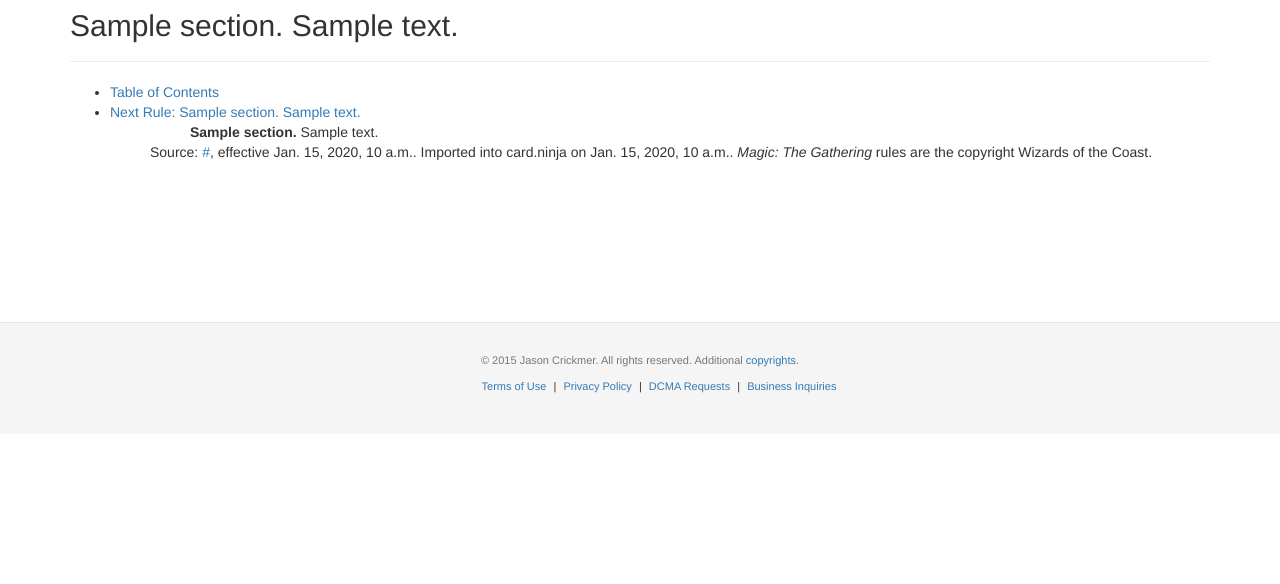
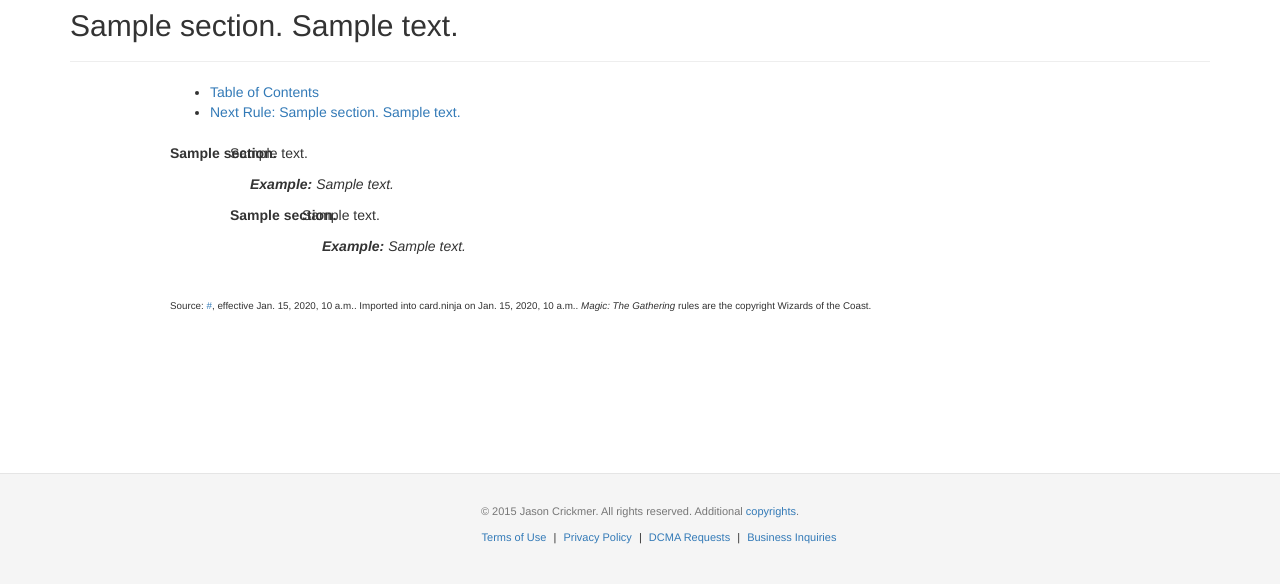
Before and after one commit to jcrickmer/mtgdbpy, a Django app: template rules/templates/rules/rule.html in a window 1280 px wide. Shown: the part 51-635 px from the top of the page. Run offline with Django 3.2, Linux system fonts and the light colour scheme; the template is opened without the code that fills it: most values are stand-ins (such as "Sample title", 1, 10 or a date in 2020); data that the repository does not hold is empty; some libraries are stand-ins or nearby versions.

Commit message:
More visual polish to rules. Sorting was a problem when second subsection was multiple characters, so added a sort field and re-imported the rules. Provided linking between rule references.

```diff
--- a/cn/cn.css
+++ b/cn/cn.css
@@ -307,11 +307,43 @@ div.card-tile {
 }
 ol.rules {
   list-style-type: none;
+  padding-left: 0px;
 }
 li.rule {
-  padding-left: 40px ;
-  text-indent: -40px ;
+  padding-left: 60px;
+  text-indent: -60px;
+  margin-top: 11px;
 }
 .rules-section-number {
   font-weight: bold;
 }
+li.rule ol.rules li.rule {
+  padding-left: 72px;
+  text-indent: -72px;
+}
+li.rule span.rules-section-number {
+  float:left;
+  width: 60px;
+}
+li.rule ol.rules li.rule span.rules-section-number {
+  float:left;
+  width: 72px;
+}
+
+li.example {
+  padding-left: 0px;
+  text-indent: 0px;
+  margin-top: 11px;
+  font-style: italic;
+}
+li.rule ol.rules li.example {
+  padding-left: 0px;
+  text-indent: 0px;
+}
+ol.examples {
+  list-style-type: none;
+  padding-left: 20px;
+}
+span.example-label {
+  font-weight: bold;
+}
--- a/rules/templates/rules/rule.html
+++ b/rules/templates/rules/rule.html
@@ -4,6 +4,8 @@
 {% block pagetitle %}{{rule.section}}. {{rule.rule_text | safe}}{% endblock %}
 
 {% block content %}
+  <div class="row">
+    <div class="col-xs-12 col-md-offset-1 col-md-10">
       <ul>
         <li><a href="{% url 'rules:index' %}">Table of Contents</a></li>
         {% if previous_rule %}
@@ -13,14 +15,51 @@
           <li><a href="{% url 'rules:showsection' next_rule.section %}">Next Rule: {{next_rule.section}}. {{next_rule.rule_text | safe}}</a></li>
         {% endif %}
       <ul>
+    </div>
+  </div>
+  <div class="row">
+    <div class="col-xs-12 col-md-offset-1 col-md-10">
       <ol class="rules">
         {% for child in rule.children %}
-<li class="rule"><span class="rules-section-number">{{child.section}}.</span> <span class="rule-text">{{child.marked_up_text | safe}}</span></li>
+          <li class="rule">
+            <span class="rules-section-number" id="{{child.section}}">{{child.section}}.</span> <span class="rule-text">{{child.marked_up_text | safe}}</span>
+            {% if child.examples %}
+              <ol class="examples">
+                {% for example in child.examples %}
+                  <li class="example">
+                    <span class="example-label">Example:</span> <span class="example-text">{{example.marked_up_text | safe}}</span>
+                  </li>
                 {% endfor %}
               </ol>
-<div>
-<p>
+            {% endif %}
+            {% if child.children %}
+              <ol class="rules">
+                {% for child2 in child.children %}
+                  <li class="rule">
+                    <span class="rules-section-number" id="{{child2.section}}">{{child2.section}}.</span> <span class="rule-text">{{child2.marked_up_text | safe}}</span>
+                    {% if child2.examples %}
+                      <ol class="examples">
+                        {% for example in child2.examples %}
+                          <li class="example">
+                            <span class="example-label">Example:</span> <span class="example-text">{{example.marked_up_text | safe}}</span>
+                          </li>
+                        {% endfor %}
+                      </ol>
+                    {% endif %}
+                  </li>
+                {% endfor %}
+              </ol>
+            {% endif %}
+          </li>
+        {% endfor %}
+      </ol>
+    </div>
+  </div>
+  <div class="row">
+    <div class="col-xs-12 col-md-offset-1 col-md-10">
+      <p style="margin-top:33px; font-size: 70%">
         Source: <a href="{{meta.source_url}}">{{meta.source_url}}</a>, effective {{meta.effective_date}}. Imported into card.ninja on {{meta.import_date}}. <i>Magic: The Gathering</i> rules are the copyright Wizards of the Coast.
       </p>
     </div>
+  </div>
 {% endblock %}
```
Also changed, not shown: rules/management/commands/loadfromsource.py (+9 -2 lines), rules/models.py (+23 -2 lines), rules/migrations/0002_rule_sortsection.py (added). Lines whose indentation alone changed are shown as unchanged.
